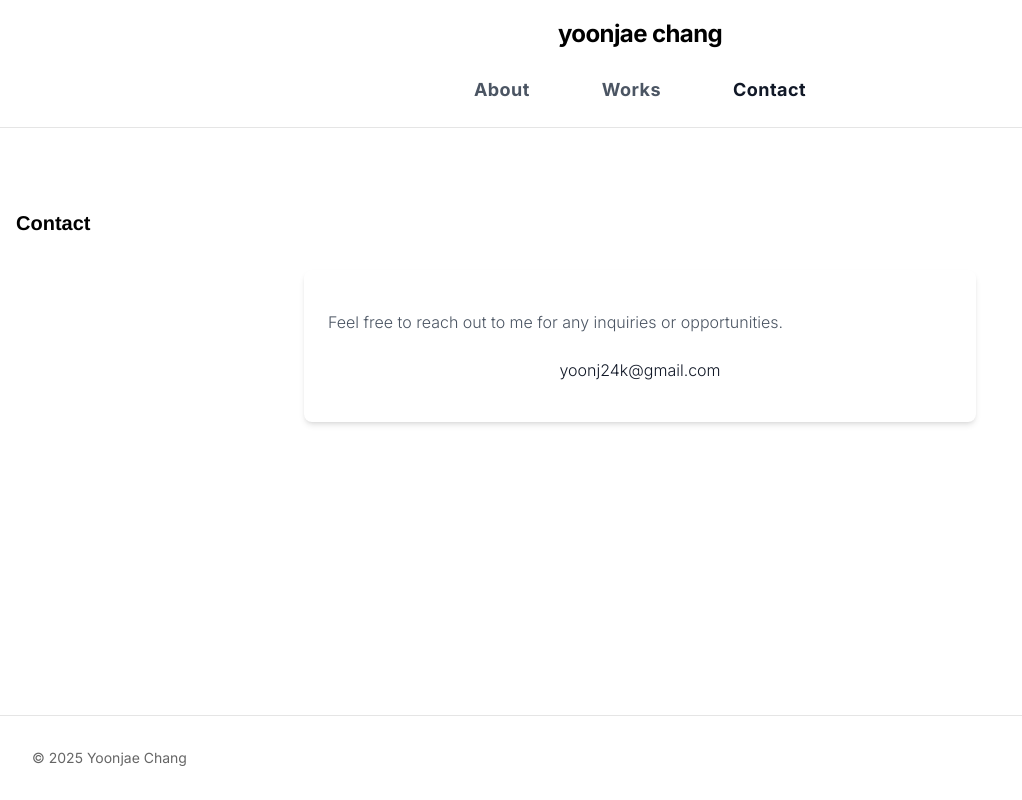
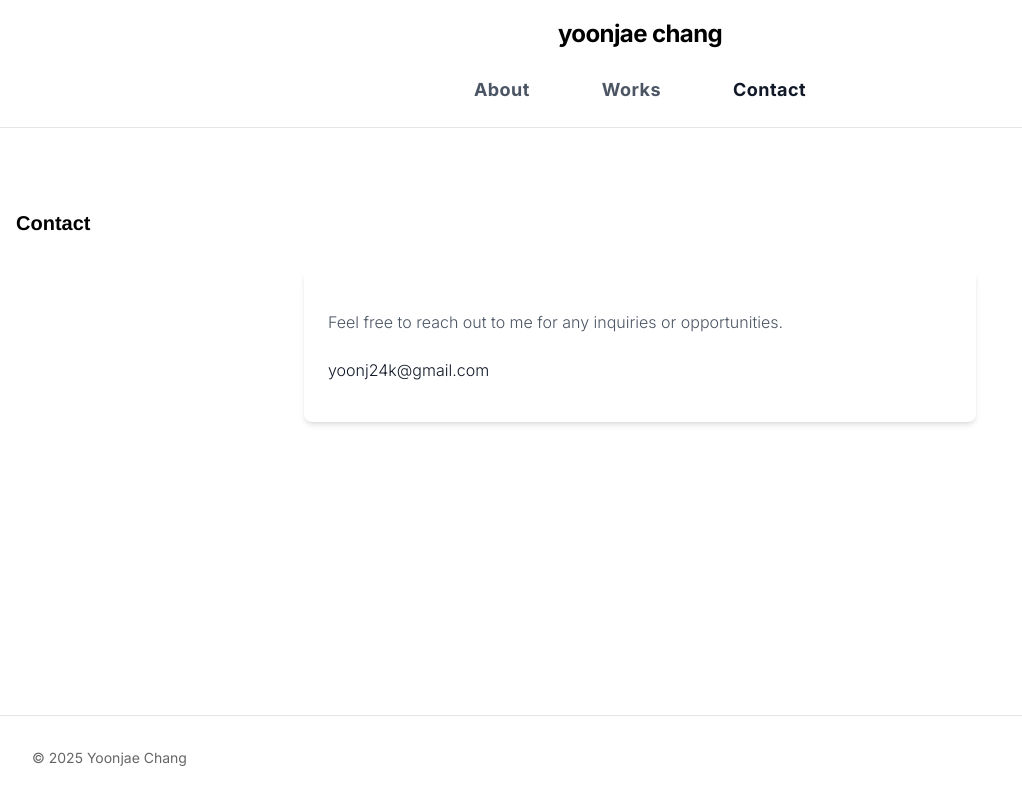
Before and after one commit to yoonj24/personal-website, a Next.js app: page /contact in a window 1280 px wide. Shown: the whole page, without its empty margins (0-1022 px from the left). Built offline with nearby package versions, Linux system fonts and the light colour scheme.

Commit message:
Update font weight of Works page section headings to semibold

```diff
--- a/app/contact/page.tsx
+++ b/app/contact/page.tsx
@@ -26,7 +26,7 @@ export default function Contact() {
 
           <div className="space-y-8">
             <div className="animate-on-mount opacity-0 translate-y-4 transition-all duration-500 ease-out transform hover:scale-[1.01] transition-transform">
-              <div className="flex flex-col items-center justify-center h-full">
+              <div className="flex flex-col h-full">
                 <a
                   href="mailto:yoonj24k@gmail.com"
                   className="text-gray-900 dark:text-white hover:text-gray-600 dark:hover:text-gray-300 transition-colors font-light"
--- a/app/work/page.tsx
+++ b/app/work/page.tsx
@@ -5,13 +5,13 @@ export default function Work() {
 
       <div className="grid grid-cols-1 md:grid-cols-2 gap-8">
         <div className="space-y-4">
-          <h2 className="text-xl font-medium">Architecture</h2>
+          <h2 className="text-xl font-semibold">Architecture</h2>
           <div className="grid grid-cols-1 gap-4">
             // ... existing code ...
           </div>
         </div>
         <div className="space-y-4">
-          <h2 className="text-xl font-medium">Literary Works</h2>
+          <h2 className="text-xl font-semibold">Literary Works</h2>
           <div className="grid grid-cols-1 gap-4">
             // ... existing code ...
           </div>
```
